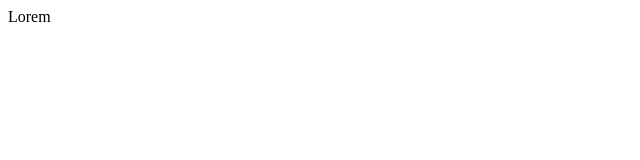
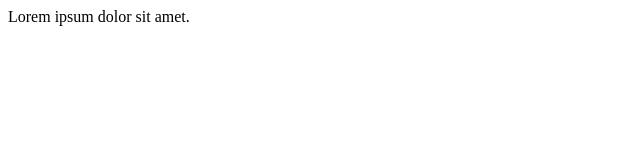
Before and after one commit to brunaffurtado/Teste, a plain HTML site: page index.html in a window 1280 px wide. Shown: the whole page, without its empty margins (0-640 px from the left). Drawn offline with Linux system fonts and the light colour scheme.

Commit message:
atualizando

```diff
--- a/index.html
+++ b/index.html
@@ -6,6 +6,6 @@
     <title>Document</title>
 </head>
 <body>
-    <div> Lorem </div>
+    <div> Lorem ipsum dolor sit amet. </div>
 </body>
 </html>
```
